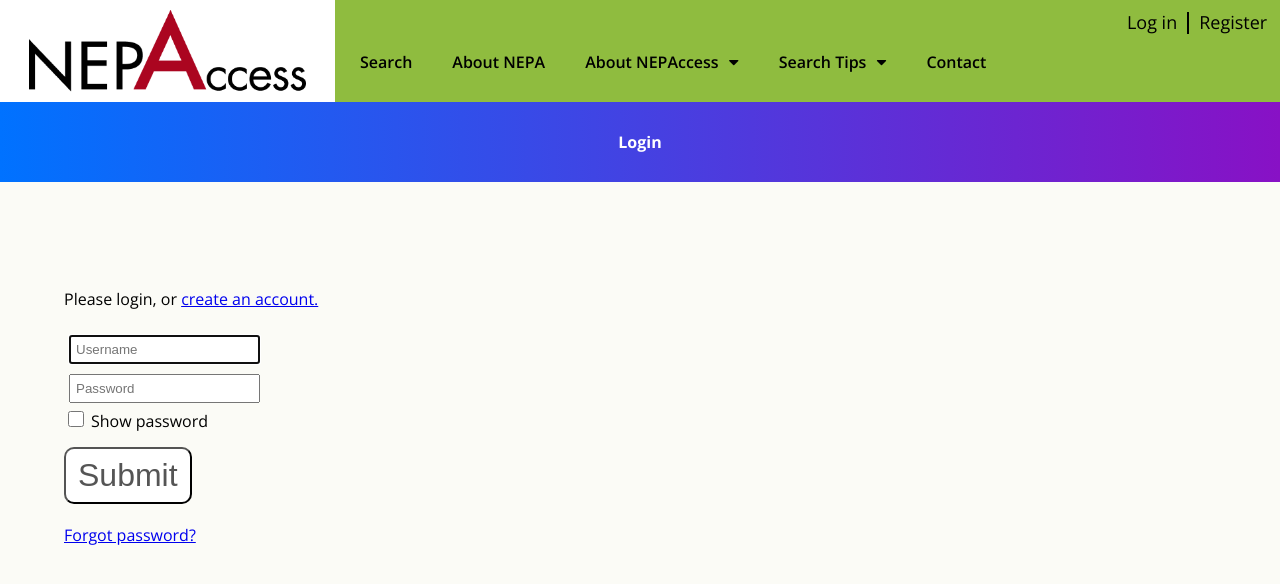
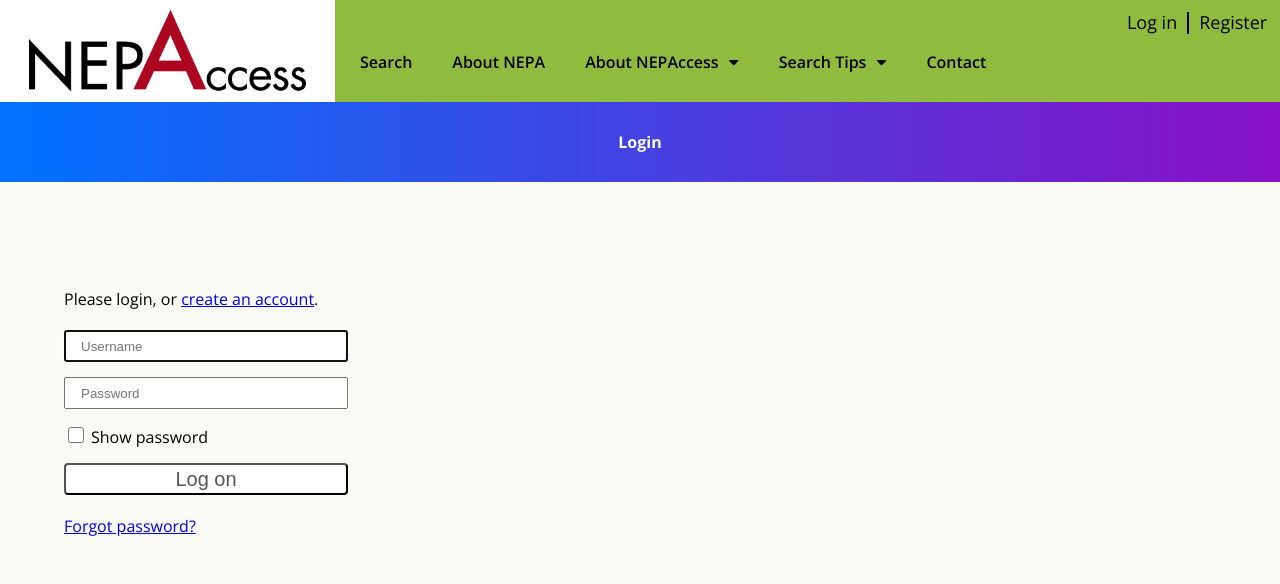
Before and after one commit to GeorgeMSchaffer/nepaccessFront, a React (Create React App) app: page /login in a window 1280 px wide. Shown: the top 584 px of the page. Built offline with nearby package versions, Linux system fonts and the light colour scheme; no server answers.

Commit message:
CSS changes/fixes, hostname more robust, contact can change email

```diff
--- a/src/Contact.js
+++ b/src/Contact.js
@@ -52,7 +52,7 @@ export default class Contact extends React.Component {
         axios({
             method: 'GET',
             url: _url,
-            headers:{
+            headers: {
                 'Content-Type': 'application/json; charset=utf-8'
             }
         }).then(response => {
@@ -67,7 +67,6 @@ export default class Contact extends React.Component {
                     name: response.data.name,
                     email: response.data.email,
                 });
-
             }
         }).catch(error => {
             console.error(error);
@@ -190,7 +189,7 @@ export default class Contact extends React.Component {
         this.setState({ [evt.target.name]: evt.target.value });
     }
     onChangeDummy = () => {
-        // do nothing: can't change email
+        // do nothing: can't change
     }
 
 
@@ -282,7 +281,7 @@ export default class Contact extends React.Component {
                                     placeholder="Your email address *"
                                     value={this.state.email}
                                     onBlur={this.onEmailChange}
-                                    onChange={this.onChangeDummy}
+                                    onChange={this.onChange}
                                 />
                             </div>
                             <div className="contact-form-group">
--- a/src/Main.js
+++ b/src/Main.js
@@ -164,9 +164,7 @@ class Main extends React.Component {
 
                 <div id="top-menu" className="no-select">
 
-                <span id="admin-span" className={this.state.loggedInDisplay + " right-nav-item logged-in"}>
                     {this.state.menuItems}
-                </span>
 
                     <span id="profile-span" className={this.state.loggedInDisplay + " right-nav-item logged-in"}>
                         <Link className="top-menu-link" to="/details">Profile</Link>
@@ -328,6 +326,8 @@ class Main extends React.Component {
 
             this.setState({
                 menuItems:
+                <span id="admin-span" className={this.state.loggedInDisplay + " right-nav-item logged-in"}>
+
                     <div id="admin-dropdown" className="main-menu-link dropdown">
                         <Link id="admin-button" className="main-menu-link drop-button" to="/importer">
                             Admin
@@ -339,6 +339,7 @@ class Main extends React.Component {
                             <Link to="/approve">Approve Users</Link>
                         </div>
                     </div>
+                </span>
             });
         } else if(this.state.approver === true) {
 
@@ -346,6 +347,8 @@ class Main extends React.Component {
 
             this.setState({
                 menuItems:
+                <span id="admin-span" className={this.state.loggedInDisplay + " right-nav-item logged-in"}>
+
                     <div id="admin-dropdown" className="main-menu-link dropdown">
                         <Link id="admin-button" className="main-menu-link drop-button" to="/importer">
                             Admin
@@ -355,6 +358,7 @@ class Main extends React.Component {
                             <Link to="/approve">Approve Users</Link>
                         </div>
                     </div>
+                </span>
             });
         } else {
             this.setState({
--- a/src/User/Login.js
+++ b/src/User/Login.js
@@ -199,12 +199,12 @@ class Login extends React.Component {
 
                     <div className="form-content">
                         <div className="login-row">
-                            Please login, or <Link to="/register">create an account.</Link>
+                            Please login, or <Link to="/register">create an account</Link>.
                         </div>
                         <div className="row">
                             <div className="col-md-6">
                                 <div className="form-group">
-                                    <input type="text" id="username" className="form-control"
+                                    <input type="text" id="username" className="login-form-control"
                                         name="username"
                                         placeholder="Username"
                                         value={this.state.username}
@@ -216,7 +216,7 @@ class Login extends React.Component {
                             </div>
                             <div className="col-md-6">
                                 <div className="form-group">
-                                    <input type={this.state.passwordType} id="password" className="form-control"
+                                    <input type={this.state.passwordType} id="password" className="login-form-control"
                                         name="password"
                                         placeholder="Password"
                                         value={this.state.password}
@@ -224,15 +224,15 @@ class Login extends React.Component {
                                         onKeyUp={this.onKeyUp}/>
                                     <label className="loginErrorLabel">{this.state.passwordError}</label>
                                     <br />
-                                    <input type="checkbox" id="showPassword" onClick={this.showPassword}></input>
-                                    <label className="inline noSelect">
+                                    <input type="checkbox" onClick={this.showPassword}></input>
+                                    <label id="login-show-password" className="inline noSelect login-form-control">
                                         Show password
                                     </label>
                                 </div>
                             </div>
                         </div>
-                        <button type="button" className="button" id="submit" onClick={this.login} >
-                            Submit
+                        <button type="button" className="button" id="login-submit" onClick={this.login} >
+                            Log on
                         </button>
 
                         <div className="login-row">
--- a/src/User/Register.js
+++ b/src/User/Register.js
@@ -357,11 +357,6 @@ class Register extends React.Component {
                                     className="register-form-control" id="email" name="email" placeholder="Email Address *" onBlur={this.onEmailChange}/>
                                 <label className="errorLabel">{this.state.emailError}</label>
                             </div>
-                            <div className="register-form-group">
-                                <span className="register-leading-text">Preferred Username</span><input type="text" maxLength="191"
-                                    className="register-form-control" id="username" name="username" placeholder="My Username *" onBlur={this.onUsernameChange}/>
-                                <label className="errorLabel">{this.state.usernameError}</label>
-                            </div>
                         </div>
                         <div className="register-form-input-group">
                             <div className="register-form-group">
@@ -387,6 +382,11 @@ class Register extends React.Component {
                             </div>
                             <div className="register-form-group">
                                 <span className="register-leading-text">Job title</span><input type="text" maxLength="1000" className="register-form-control" id="jobTitle" name="jobTitle" placeholder="Job title" />
+                            </div>
+                            <div className="register-form-group">
+                                <span className="register-leading-text">Preferred Username</span><input type="text" maxLength="191"
+                                    className="register-form-control" id="username" name="username" placeholder="My Username *" onBlur={this.onUsernameChange}/>
+                                <label className="errorLabel">{this.state.usernameError}</label>
                             </div>
                             <div className="register-form-group">
                                 <span className="register-leading-text">Password</span><input type={this.state.passwordType} maxLength="191"
--- a/src/User/login.css
+++ b/src/User/login.css
@@ -48,3 +48,24 @@ span.highlight {
     margin-top: 20px;
     padding-bottom: 20px;
 }
+
+.login-form-control {
+    width: 250px;
+    height: 24px;
+    margin-bottom: 15px;
+    padding: 2px 15px;
+}
+
+#login-show-password {
+    padding: 0;
+}
+
+#login-submit {
+    width: 284px;
+    height: 32px;
+    font-size: 20px;
+    line-height: 20px;
+    padding: 2px 15px;
+    border-radius: 4px;
+
+}
--- a/src/globals.js
+++ b/src/globals.js
@@ -30,9 +30,12 @@ const Globals = {
     },
 
     // Set up globals like axios default headers and base URL
+    // TODO: SSL: set to https here and elsewhere
     setUp() {
         if(window.location.hostname === 'mis-jvinalappl1.microagelab.arizona.edu') {
             this.currentHost = new URL('http://mis-jvinalappl1.microagelab.arizona.edu:8080/');
+        } else if(window.location.hostname) {
+            this.currentHost = new URL('http://' + window.location.hostname + ':8080/');
         }
 
         axios.defaults.headers.common['Content-Type'] = 'application/json; charset=utf-8';
```
